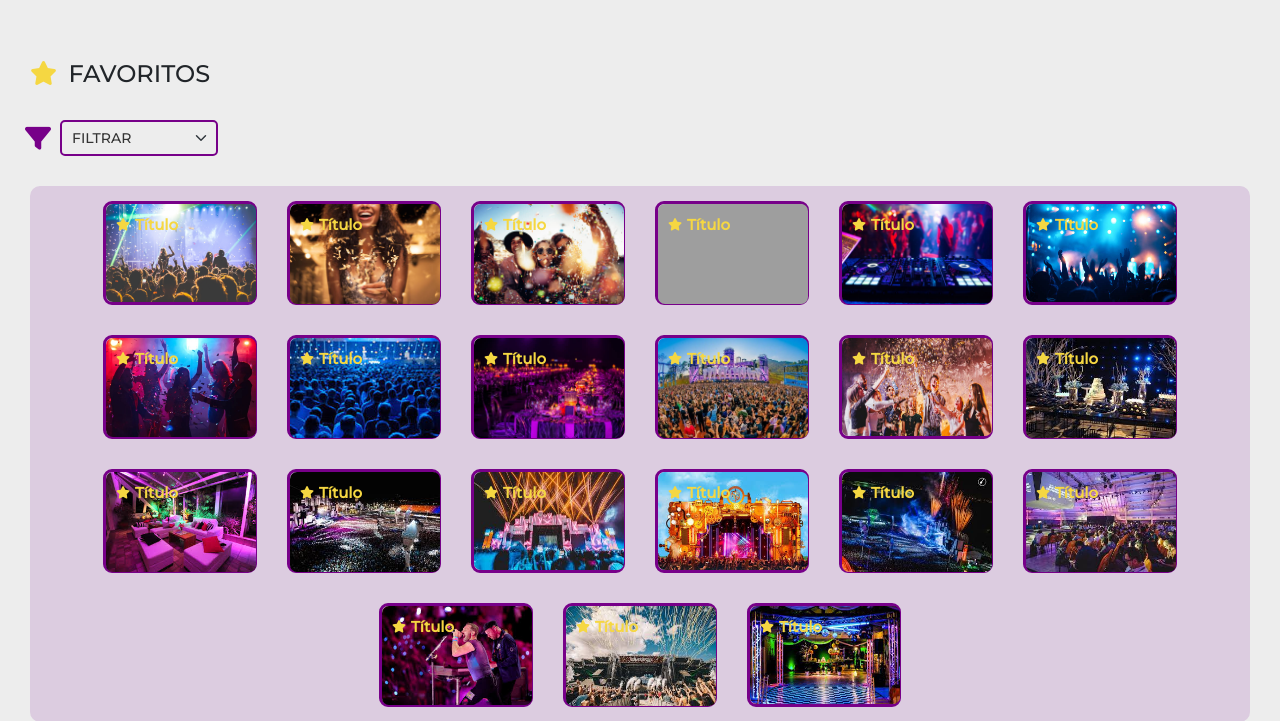
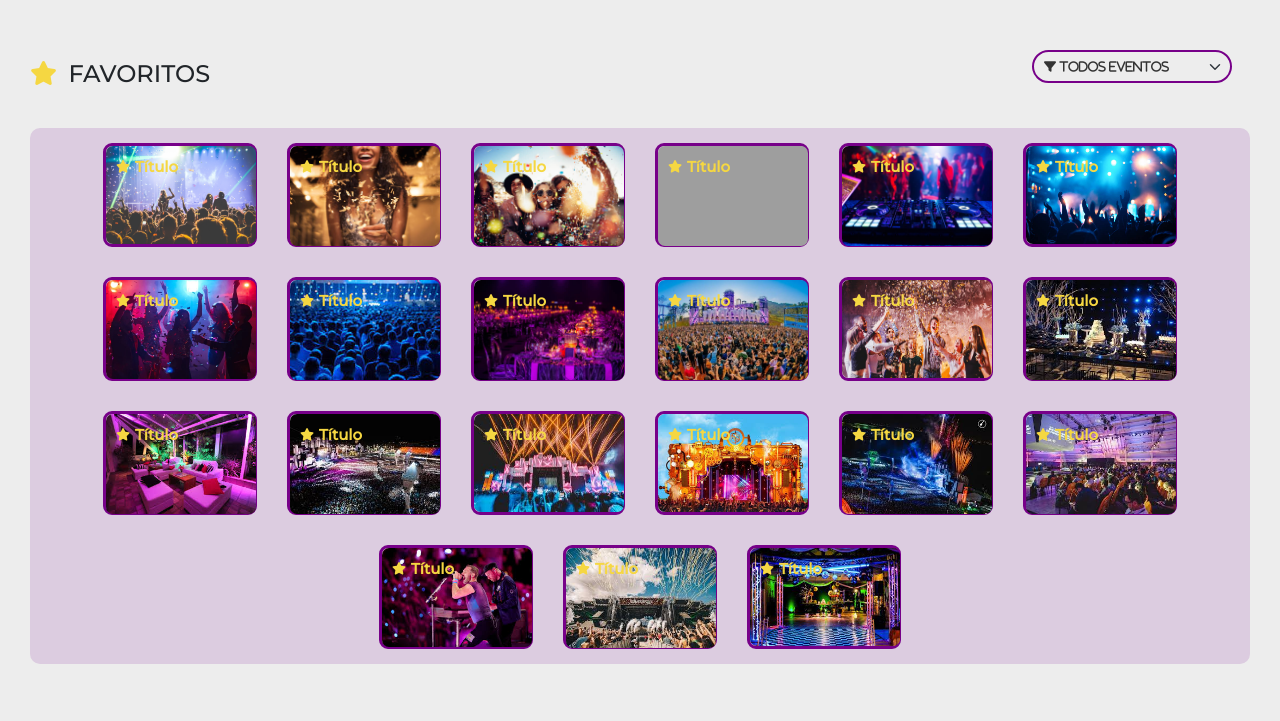
Before and after one commit to solfie/eventando_web_clone, a PHP site: page /favoritos.html in a window 1280 px wide. Shown: the part 184-905 px from the top of the page. Run offline with PHP 8.4, Linux system fonts and the light colour scheme; grey boxes are pictures that could not be loaded.

Commit message:
fim favoritos (até agr..)

```diff
--- a/css/css_favoritos.css
+++ b/css/css_favoritos.css
@@ -316,22 +316,19 @@ a {
     margin: 0 0 -100px 0;
 }
 
-.filtro{
-    font-size: min(3vw, 26px);
-    margin: 0 0 -100px -5px;
-}
-
 .form-select{
-    width: 25%;
+    width: 200px;
+    min-width: 140px;
     padding: 0.5rem 1rem;
-    font-size: 1.4rem !important;
+    font-family: 'FontAwesome', 'Montserrat';
+    font-size: 1.2rem !important;
     font-weight: 400;
     line-height: 1.6;
     color: #333333;
     background-color: #ededed;
     background-clip: padding-box;
     border: solid 2px #770089 !important;
-    border-radius: 5px;
+    border-radius: 40px;
     -webkit-appearance: none;
     -moz-appearance: none;
     appearance: none;
--- a/favoritos.html
+++ b/favoritos.html
@@ -111,22 +111,22 @@
 
 	<div class="mae">
 		<div class="row">
-			<div class="col-6 ms-5 mt-5 py-5">
+			<div class="col-5 ms-5 mt-5 py-5">
 				<h1 class="titulo">
 					<i class="fa-solid fa-star me-2" style="color: #f5d742;"></i>
 					FAVORITOS
 				</h1>
 			</div>
 
-			<div class="col-6 ms-5 mt-5">
-				<i class="fa-solid fa-filter filtro mt-2 me-5" style="color: #770089;"></i>
-				<select class="form-select ms-5" id="sltFiltros">
-					<option value=""> FILTRAR </option>
-					<option value="AC">Meus Eventos</option>
-					<option value="AL">Eventos Recentes</option>
-					<option value="AP">Eventos Presenciais</option>
-					<option value="AM">Eventos Online</option>
-					<option value="BA">Ordem Alfabética</option>
+			<div class="col-6 ms-5 mt-5 py-4 d-block d-sm-flex d-md-flex justify-content-end">
+				<!-- <i class="fa-solid fa-filter filtro mt-3 me-3 d-none d-sm-flex" style="color: #770089;"></i> -->
+				<select class="form-select mt-2" id="sltFiltros">
+					<option value="">&#xf0b0; Todos Eventos</option>
+					<option value="ME">&#xf274; Meus Eventos</option>
+					<option value="ER">&#xf073; Eventos Recentes</option>
+					<option value="EP">&#xf3c5; Eventos Presenciais</option>
+					<option value="EO">&#xf0c1;	Eventos Online</option>
+					<option value="OA">&#xf15d; Ordem Alfabética</option>
 				</select>
 			</div>
 		</div>
```
